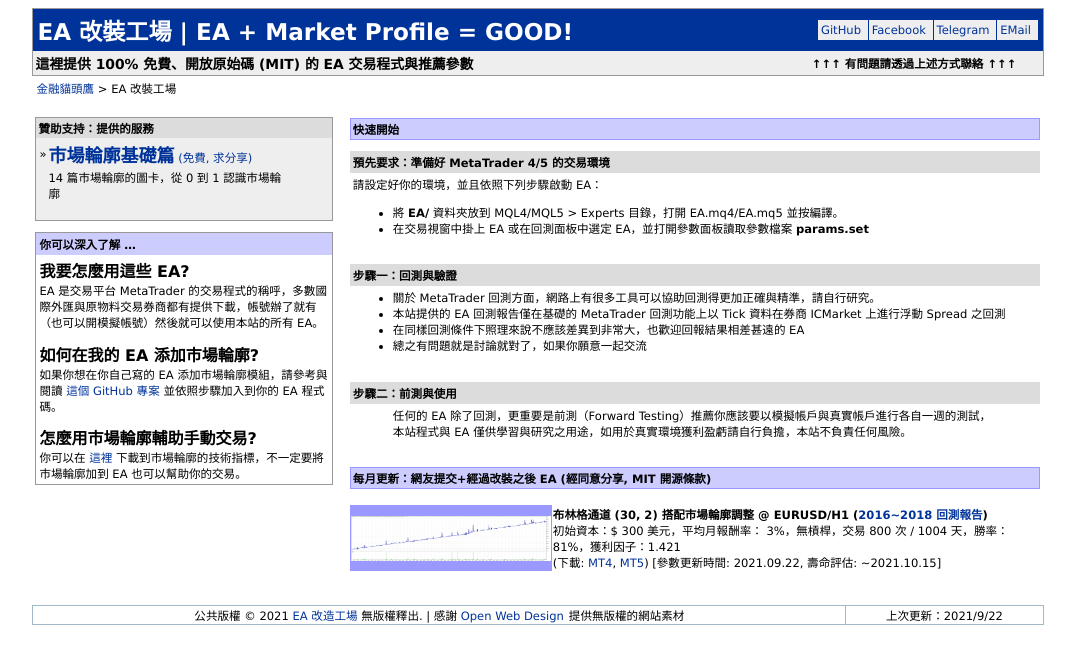
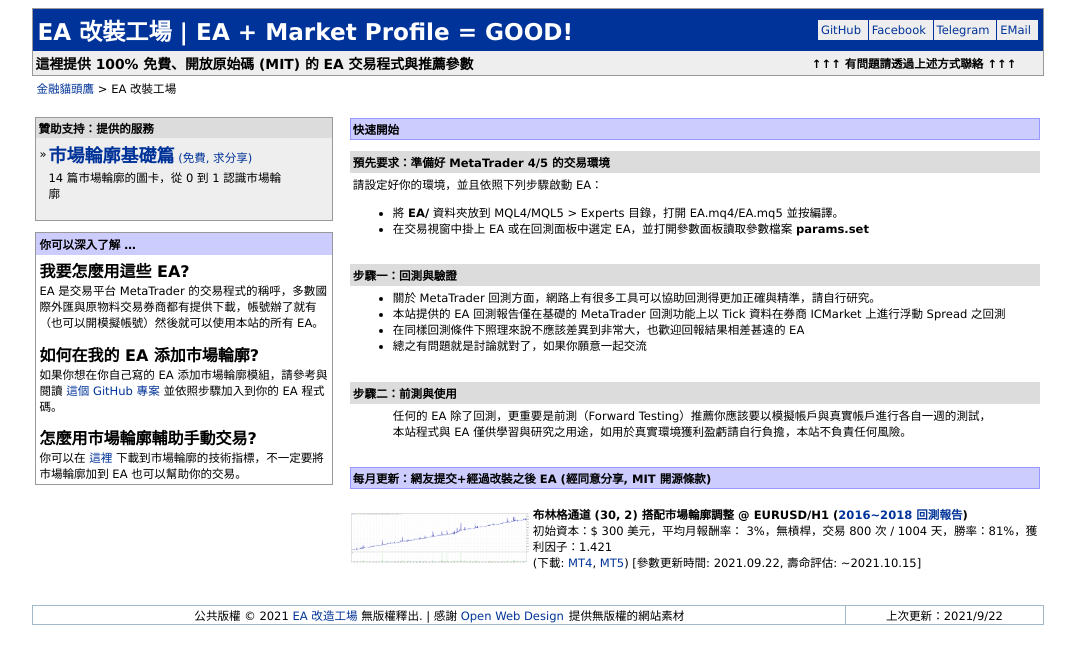
Before and after one commit to OwlsAboutFintech/awesome-EA, a plain HTML site: page index.html in a window 1280 px wide. Shown: the whole page, without its empty margins (102-1177 px from the left). Drawn offline with Linux system fonts and the light colour scheme.

Commit message:
Update pics

```diff
--- a/index.html
+++ b/index.html
@@ -275,8 +275,8 @@
                                     <br>
                                     <table border=0 width="100%" cellpadding=1 cellspacing=0>
                                         <tr>
-                                            <td class="tableOutline2">
-                                                <a href="imgs/1.png" target="_blank"><img src="imgs/1.png" style="width:200px;height:45px;"></a>
+                                            <td>
+                                                <a href="reports/1/StrategyTester.html" target="_blank"><img src="imgs/1.png" style="width:180px;height:50px;"></a>
                                             </td>
                                             <td>
                                                 <b>布林格通道 (30, 2) 搭配市場輪廓調整 @ EURUSD/H1  (<a href="reports/1/StrategyTester.html">2016~2018 回測報告</a>)</b><br/>
```
